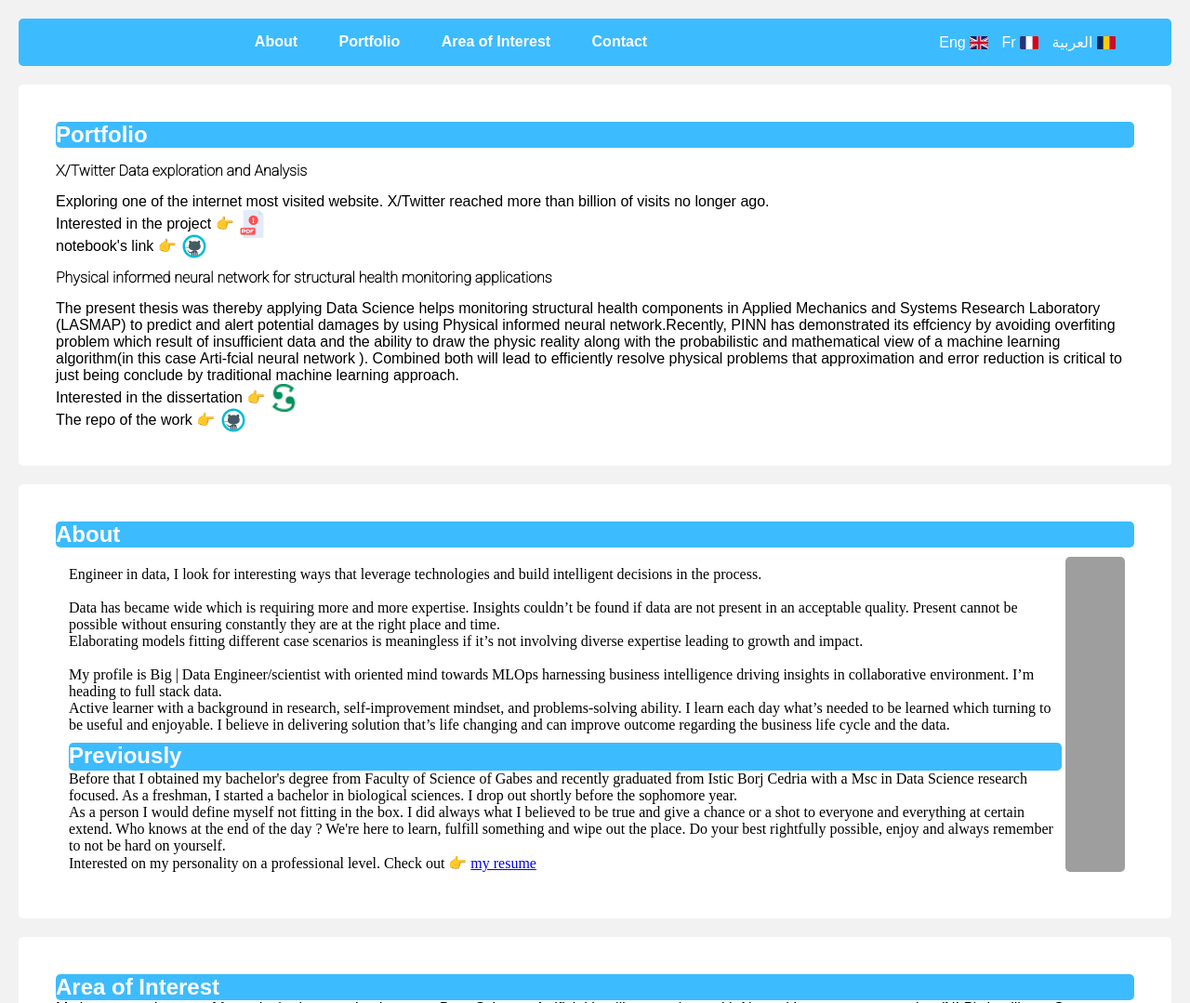
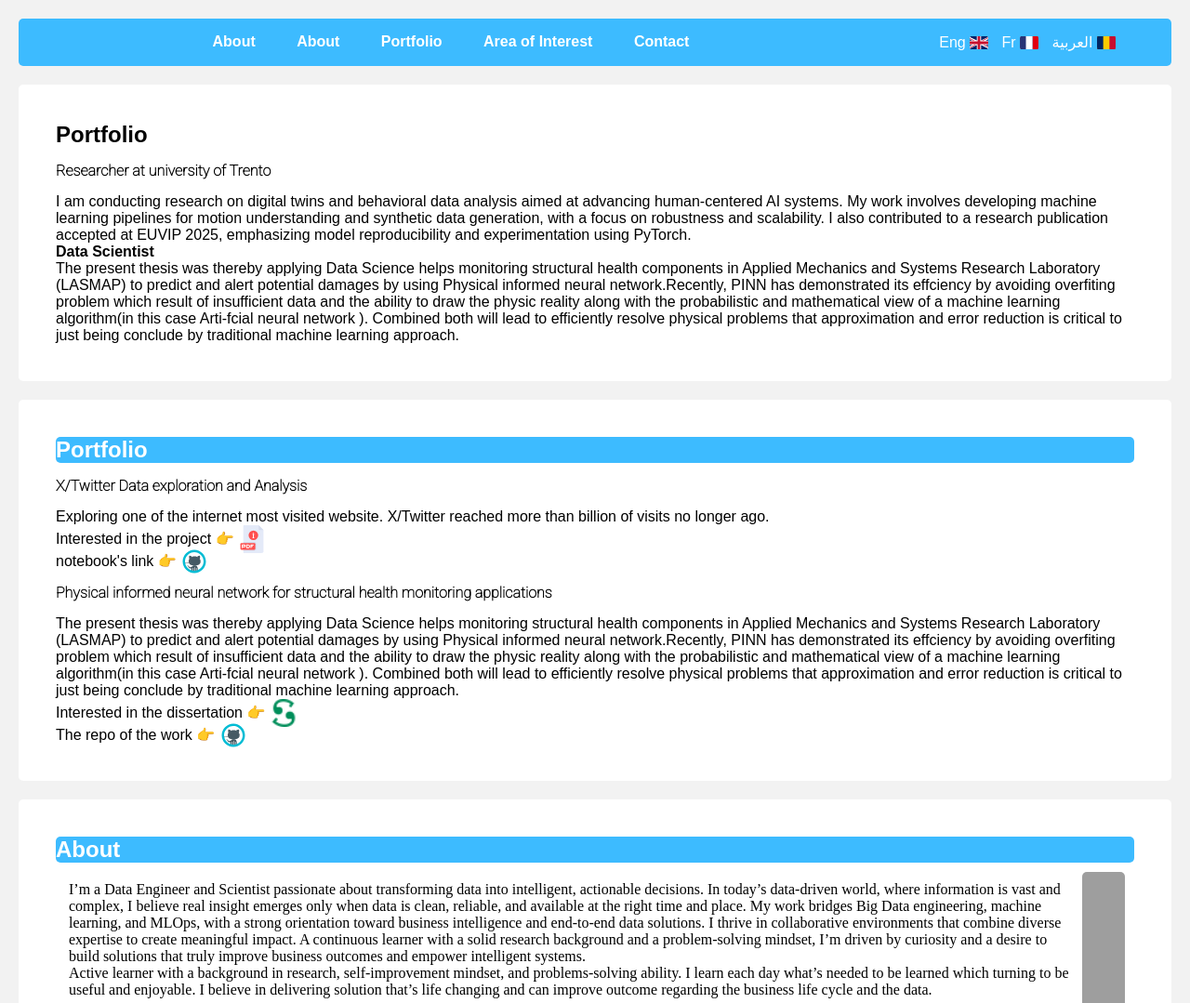
Before and after one commit to cmi-kamalos/wbesite-protfolio, a plain HTML site: page index.html in a window 1280 px wide. Shown: the top 1079 px of the page at 93% size. Drawn offline with Linux system fonts and the light colour scheme; grey boxes are pictures that could not be loaded.

Commit message:
update to include new section role

```diff
--- a/css/style.css
+++ b/css/style.css
@@ -106,10 +106,18 @@ section {
     /* border: 1px solid red; */
     margin: 0 auto;
 }
+#role .project .project-item {
+    display: flex;
+    /* border: 1px solid red; */
+    margin: 0 auto;
+}
 .project > .project-item{
     font-family:"Roboto";
 }
 #portfolio .project .project-item p{
+    font-family: 'Roboto', sans-serif;
+}
+#role .project .project-item p{
     font-family: 'Roboto', sans-serif;
 }
 #portfolio .project p > .scribd{
@@ -117,6 +125,10 @@ section {
     width:5px;
 }
 #portfolio .project > .project-item  h4{
+    margin: 15px 0;
+
+}
+#role .project > .project-item  h4{
     margin: 15px 0;
 
 }
--- a/index.html
+++ b/index.html
@@ -16,6 +16,7 @@
         <nav>
             <ul>
                 <li><a href="#about">About</a></li>
+                <li><a href="#Role">About</a></li>
                 <li><a href="#portfolio">Portfolio</a></li>
                 <li><a href="#interest">Area of Interest</a></li>
                 <li><a href="#contact">Contact</a></li>
@@ -29,6 +30,23 @@
             </ul>
         </div>
 
+    </section>
+    <section id="role">
+        <h2>Portfolio</h2>
+        <!-- Add your projects here -->
+        <div class="project">
+            <div class="project-item">
+       <h4> Researcher at university of Trento</h4>
+            </div>
+                <p>I am conducting research on digital twins and behavioral data analysis aimed at advancing human-centered AI systems. My work involves developing machine learning pipelines for motion understanding and synthetic data generation, with a focus on robustness and scalability. I also contributed to a research publication accepted at EUVIP 2025, emphasizing model reproducibility and experimentation using PyTorch. </p>
+
+        <h4>Data Scientist</h4>
+            </div>
+                <p>The present thesis was thereby applying Data Science helps monitoring structural health components in Applied Mechanics and Systems Research Laboratory (LASMAP) to predict and alert potential damages by using Physical informed neural network.Recently, PINN has demonstrated its effciency
+                        by avoiding overfiting problem which result of insufficient data and the ability to draw the physic reality along with the probabilistic and mathematical view of a machine learning algorithm(in this case Arti-fcial neural network ). Combined both will lead to efficiently resolve physical problems that approximation and error reduction is critical to just being conclude by traditional machine learning approach.</p>
+            </div>
+
+        <!-- Repeat the above structure for more projects -->
     </section>
     <section id="portfolio">
         <h2>Portfolio</h2>
@@ -56,15 +74,11 @@
         <h2>About</h2>
         <div>
             <article>
-                <p class="column textp">Engineer in data, I look for interesting ways that leverage technologies and build intelligent decisions in the process.</br></br>
+                <p class="column textp">I’m a Data Engineer and Scientist passionate about transforming data into intelligent, actionable decisions. In today’s data-driven world, where information is vast and complex, I believe real insight emerges only when data is clean, reliable, and available at the right time and place.
 
-                    Data has became wide which is requiring more and more expertise. Insights couldn’t be found if data are not present in an acceptable quality. Present cannot be possible without ensuring constantly they are at the right place and time.</br>
+                    My work bridges Big Data engineering, machine learning, and MLOps, with a strong orientation toward business intelligence and end-to-end data solutions. I thrive in collaborative environments that combine diverse expertise to create meaningful impact.
 
-                    Elaborating models fitting different case scenarios is meaningless if it’s not involving diverse expertise leading to growth and impact.</br></br>
-
-                    My profile is Big | Data Engineer/scientist with oriented mind towards MLOps harnessing business intelligence driving insights in collaborative environment.
-
-                    I’m heading to full stack data.</br>
+                    A continuous learner with a solid research background and a problem-solving mindset, I’m driven by curiosity and a desire to build solutions that truly improve business outcomes and empower intelligent systems.</br>
 
                     Active learner with a background in research, self-improvement mindset, and problems-solving ability. I learn each day what’s needed to be learned which turning to be useful and enjoyable.
 
```
